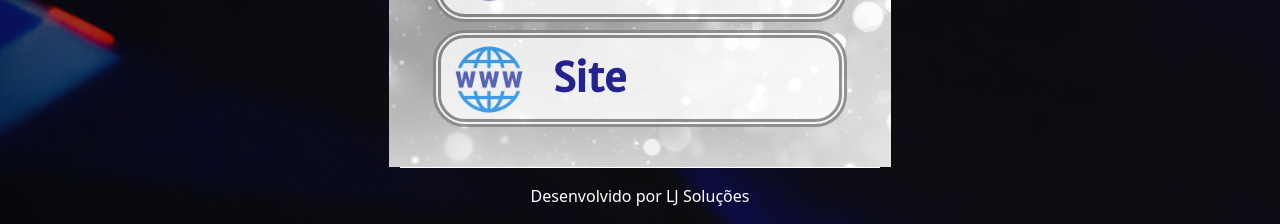
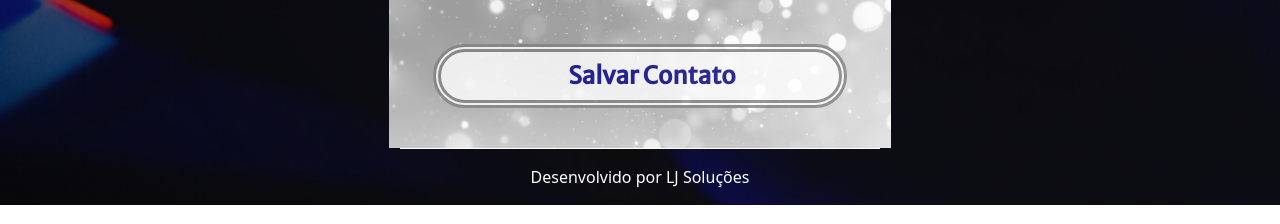
Before and after one commit to jeanylaranjeira/cartaovirtual, a plain HTML site: page jeany/index.html in a window 1280 px wide. Shown: the part 1071-1295 px from the top of the page. Drawn offline with nearby package versions, Linux system fonts and the light colour scheme.

Commit message:
Add files via upload

```diff
--- a/jeany/css/style.css
+++ b/jeany/css/style.css
@@ -19,7 +19,7 @@ body{
     border-radius: 100%;
     border: 0.8em  gold double;
     width: 80%;
-    margin-top: 4em;
+    margin-top:4em;
 }
 
 .pag h1{
@@ -51,6 +51,7 @@ body{
     border-radius: 2em;
     opacity: 80%;
     margin-bottom: 0.5em;
+    width: 100%;
 
 }
 .quadro a:hover{
@@ -60,16 +61,16 @@ body{
 .pag a b{
     color: darkblue;
     font-family: 'Merriweather Sans', sans-serif;
-    margin-left: 0.5em;
-    font-size: 2.5em ;
+    margin-left: 1em;
+    font-size: 1.5em ;
     line-height: 2em;
 
 }
 
 .pag img{
-    width: 20%;
+    width: 15%;
     margin-left: 0.5em;
-    margin-top: -1em;
+    margin-top: -0.5em;
 }
 
 .rodape{
--- a/jeany/index.html
+++ b/jeany/index.html
@@ -25,7 +25,7 @@
                 </div>
                 <div class="col-12">
                     <h1 class="animate__animated animate__lightSpeedInLeft"> Jeany Laranjeira</h1>
-                    <h2 class="animate__animated animate__lightSpeedInLeft animate__delay-2s"> Web Designer </h2>
+                    <h2 class="animate__animated animate__lightSpeedInLeft animate__delay-2s">Desenvolvedora Full Stack </h2>
                 </div>
             </div>
             <!-- <div class="row text-center">
@@ -54,15 +54,22 @@
                     </a>
                 </div>
                 <div class="col-12 menor">
-                    <a href="tel:21982353160" target="_blank">
+                    <a href="tel://5521982353160" target="_blank">
                         <img src="img/tel.png" class="img-fluid">
                         <b> Telefone</b>
                     </a>
                 </div>
                 <div class="col-12">
-                    <a href="https://www.ljsolucoesti.com.br" target="_blank">
+                    <a href="https://bit.ly/3TmTrHY" target="_blank">
                         <img src="img/site.png" class="img-fluid">
                         <b> Site</b>
+                    </a>
+                </div>
+
+                <div class="col-12 col-md-12 col-lg-12 mt-5 text-center">
+                    <a href="https://vcard.link/card/DXxv" target="_blank">
+
+                        <b> Salvar Contato</b>
                     </a>
                 </div>
 
@@ -71,7 +78,7 @@
 
         </div>
         <div class="rodape text-center">
-            <a href="http://www.ljsolucoesti.com.br" target="_blank">
+            <a href="https://bit.ly/3TmTrHY" target="_blank">
                 Desenvolvido por LJ Soluções
             </a>
         </div>
```
